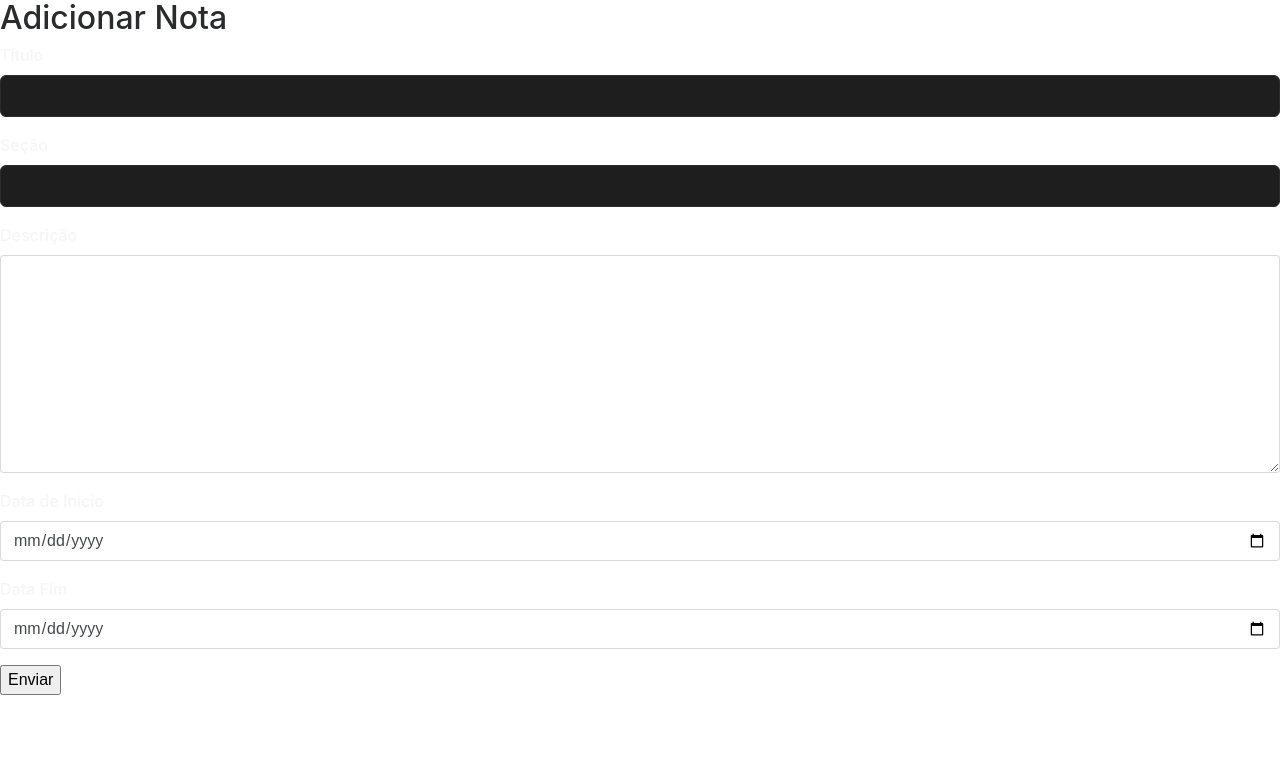
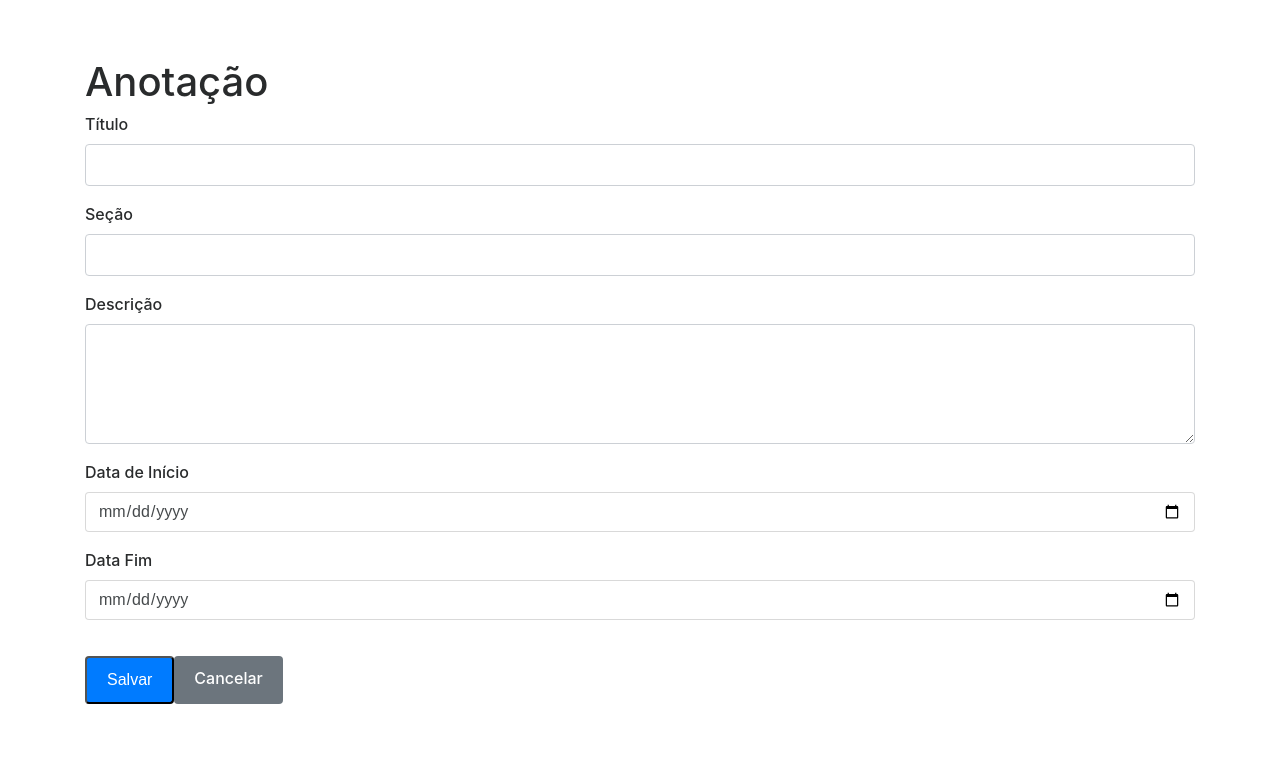
Before and after one commit to Filepa/atvd-cbv, a Django app: page /produtos/criar/ in a window 1280 px wide. Shown: the top 763 px of the page. Run offline with Django 4.2, Linux system fonts and the light colour scheme.

Commit message:
correção e fim da estilização

```diff
--- a/notebook/templates/note/form.html
+++ b/notebook/templates/note/form.html
@@ -1,31 +1,33 @@
-{% extends 'base.html' %}
-
+{% extends "base.html" %}
 {% block center %}
-
-<h2>Adicionar Nota</h2>
-<form action="" method="post">
+<div class="container">
+  <h1>Anotação</h1>
+  <form method="post">
     {% csrf_token %}
-    <div class="mb-3">
-        <label for="titulo" class="form-label">Título</label>
+    <div class="form-group">
+      <label for="titulo">Título</label>
       {{ form.titulo }}
     </div>
-    <div class="mb-3">
-        <label for="secao" class="form-label">Seção</label>
+    <div class="form-group">
+      <label for="secao">Seção</label>
       {{ form.secao }}
     </div>
-    <div class="mb-3">
-        <label for="descricao" class="form-label">Descrição</label>
+    <div class="form-group">
+      <label for="descricao">Descrição</label>
       {{ form.descricao }}
     </div>
-    <div class="mb-3">
-        <label for="data_inicio" class="form-label">Data de Início</label>
+    <div class="form-group">
+      <label for="secao">Data de Início</label>
       {{ form.data_inicio }}
     </div>
-    <div class="mb-3">
-        <label for="data_fim" class="form-label">Data Fim</label>
+    <div class="form-group">
+      <label for="secao">Data Fim</label>
       {{ form.data_fim }}
     </div>
-    <button type="submit">Enviar</button>
+    <div class="btn-group">
+      <button type="submit" class="button primary">Salvar</button>
+      <a href="{% url 'list_note' %}" class="button secondary">Cancelar</a>
+    </div>
   </form>
-
+</div>
 {% endblock %}
--- a/notebook/views.py
+++ b/notebook/views.py
@@ -6,12 +6,12 @@ from .forms import NoteForm
 # Create your views here.
 class NoteListView(ListView):
     model = Note
-    template_name = 'note/listar.html'
+    template_name = 'note/list.html'
     context_object_name = 'notes'
 
 class NoteDetailView(DetailView):
     model = Note
-    template_name = 'note/detalhe.html'
+    template_name = 'note/detail.html'
     context_object_name = 'note'
 
 class NoteCreateView(CreateView):
@@ -28,5 +28,5 @@ class NoteUpdateView(UpdateView):
 
 class NoteDeleteView(DeleteView):
     model = Note
-    template_name = 'note/confirm_delete.html'
+    template_name = 'note/delete.html'
     success_url = reverse_lazy('list_note')
--- a/static/css/style.css
+++ b/static/css/style.css
@@ -1,125 +1,105 @@
-/* === main.css versão 2 === */
-:root {
-  --bg: #121212;
-  --surface: #1e1e1e;
-  --border: #2c2c2c;
-  --text: #f5f5f5;
-  --muted: #9e9e9e;
-  --accent: #82cbd5;
-  --radius: 6px;
-  --font-sans: "Inter", "Segoe UI", Roboto, sans-serif;
-}
-
-*, *::before, *::after {
+/* Reset básico */
+* {
   box-sizing: border-box;
+  margin: 0;
+  padding: 0;
 }
 
 body {
-  margin: 0;
-  font-family: var(--font-sans);
-  background-color: var(--bg);
-  color: var(--text);
-  line-height: 1.5;
+  font-family: "Inter", "Roboto", sans-serif;
+  background-color: #f5f7fa;
+  color: #333;
+  line-height: 1.6;
 }
 
 .container {
-  width: 90%;
-  max-width: 960px;
-  margin: 0 auto;
-  padding: 32px 0;
-}
-
-a {
-  color: var(--accent);
-  text-decoration: none;
-}
-a:hover {
-  text-decoration: underline;
-}
-
-header {
-  background: var(--surface);
-  padding: 16px 0;
-  border-bottom: 1px solid var(--border);
-}
-header .nav {
-  display: flex;
-  gap: 20px;
-}
-header .nav a {
-  color: var(--muted);
-  font-weight: 500;
-}
-header .nav a:hover {
-  color: var(--text);
+  max-width: 800px;
+  margin: 40px auto;
+  padding: 20px;
 }
 
 h1, h2, h3 {
-  margin: 24px 0 12px;
-  line-height: 1.2;
-  color: var(--text);
+  margin-bottom: 16px;
+  color: #222;
 }
-h1 { font-size: 2.2rem; }
-h2 { font-size: 1.75rem; }
-h3 { font-size: 1.3rem; }
 
-.btn-primary {
+.card {
+  background-color: #fff;
+  border-radius: 8px;
+  box-shadow: 0 2px 8px rgba(0,0,0,0.05);
+  padding: 20px;
+  margin-bottom: 20px;
+}
+
+.card + .card {
+  margin-top: 10px;
+}
+
+.button {
   display: inline-block;
-  padding: 10px 18px;
-  background-color: var(--accent);
-  color: var(--bg);
-  border: none;
-  border-radius: var(--radius);
+  padding: 10px 20px;
+  border-radius: 4px;
+  text-decoration: none;
   font-weight: 500;
+  text-align: center;
   cursor: pointer;
-  transition: background-color .2s ease;
+  transition: background-color 0.2s ease;
 }
-.btn-primary:hover {
-  background-color: #6cb9c8;
+
+.button.primary {
+  background-color: #007bff;
+  color: #fff;
+}
+
+.button.primary:hover {
+  background-color: #0056b3;
+}
+
+.button.danger {
+  background-color: #dc3545;
+  color: #fff;
+}
+
+.button.danger:hover {
+  background-color: #a71d2a;
+}
+
+.button.secondary {
+  background-color: #6c757d;
+  color: #fff;
 }
 
 .form-group {
-  margin-bottom: 18px;
+  margin-bottom: 16px;
 }
-label {
+
+.form-group label {
   display: block;
-  margin-bottom: 6px;
-  color: var(--text);
+  margin-bottom: 8px;
   font-weight: 500;
 }
-input[type="text"], input[type="email"], textarea, select {
+
+.form-group input[type="text"],
+.form-group textarea {
   width: 100%;
-  padding: 10px 14px;
-  background: var(--surface);
-  border: 1px solid var(--border);
-  border-radius: var(--radius);
-  color: var(--text);
+  padding: 10px;
+  border: 1px solid #ccd0d5;
+  border-radius: 4px;
   font-size: 1rem;
 }
-input:focus, textarea:focus, select:focus {
-  border-color: var(--accent);
-  outline: none;
+
+.form-group textarea {
+  height: 120px;
+  resize: vertical;
 }
 
-.table-simple {
-  width: 100%;
-  border-collapse: collapse;
-}
-.table-simple th, .table-simple td {
-  padding: 12px 14px;
-  border-bottom: 1px solid var(--border);
-}
-.table-simple th {
-  text-align: left;
-  font-weight: 600;
-  color: var(--text);
+.btn-group {
+  margin-top: 20px;
 }
 
-.footer {
-  text-align: center;
-  padding: 24px 0;
-  background: var(--surface);
-  border-top: 1px solid var(--border);
-  color: var(--muted);
-  font-size: 0.9rem;
+@media (max-width: 600px) {
+  .container {
+    padding: 10px;
+    margin: 20px auto;
+  }
 }
```
Also changed, not shown: notebook/templates/note/delete.html (added, +14 -0 lines), notebook/templates/note/detail.html (added, +18 -0 lines), notebook/templates/note/detalhe.html (deleted, +0 -16 lines), notebook/templates/note/list.html (added, +20 -0 lines), notebook/templates/note/listar.html (deleted, +0 -14 lines), notebook/templates/note/confirm_detele.html (deleted). Lines whose indentation alone changed are shown as unchanged.
